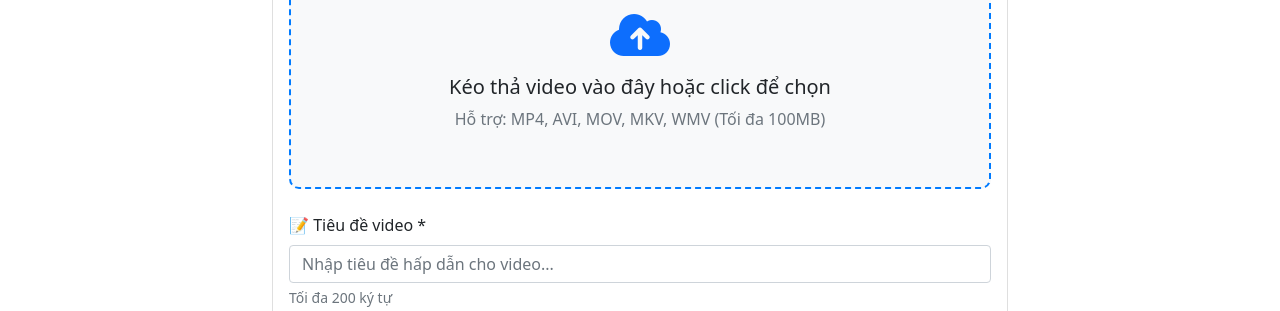
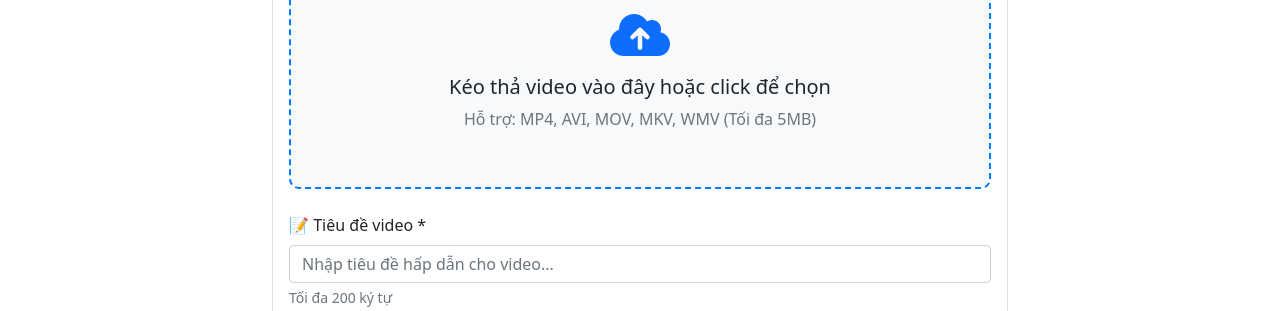
Before and after one commit to huandrart/upload_vid, a Flask app: page /upload in a window 1280 px wide. Shown: the part 214-525 px from the top of the page. Run offline with Flask 3, Linux system fonts and the light colour scheme; data that the repository does not hold is empty.

Commit message:
Reduce file size limit to 5MB for Railway stability

```diff
--- a/app.py
+++ b/app.py
@@ -9,7 +9,7 @@ import sqlite3
 app = Flask(__name__)
 app.config['SECRET_KEY'] = 'your-secret-key-here'
 app.config['UPLOAD_FOLDER'] = 'uploads'
-app.config['MAX_CONTENT_LENGTH'] = 100 * 1024 * 1024  # 100MB max file size
+app.config['MAX_CONTENT_LENGTH'] = 5 * 1024 * 1024  # Giảm xuống 5MB cho Railway
 
 # Tạo thư mục uploads nếu chưa có
 os.makedirs(app.config['UPLOAD_FOLDER'], exist_ok=True)
--- a/templates/upload.html
+++ b/templates/upload.html
@@ -19,7 +19,7 @@
                             <input type="file" class="form-control d-none" id="videoFile" name="video" accept="video/*" required>
                             <i class="fas fa-cloud-upload-alt fa-3x text-primary mb-3"></i>
                             <h5>Kéo thả video vào đây hoặc click để chọn</h5>
-                            <p class="text-muted">Hỗ trợ: MP4, AVI, MOV, MKV, WMV (Tối đa 100MB)</p>
+                            <p class="text-muted">Hỗ trợ: MP4, AVI, MOV, MKV, WMV (Tối đa 5MB)</p>
                         </div>
                         <div id="fileInfo" class="mt-2 d-none">
                             <div class="alert alert-info">
@@ -157,9 +157,9 @@ function handleFileSelect() {
             return;
         }
 
-        // Check file size (100MB)
-        if (file.size > 100 * 1024 * 1024) {
-            showAlert(`❌ File "${file.name}" quá lớn (${formatFileSize(file.size)})! Vui lòng chọn file nhỏ hơn 100MB.`, 'danger');
+        // Check file size (5MB)
+        if (file.size > 5 * 1024 * 1024) {
+            showAlert(`❌ File "${file.name}" quá lớn (${formatFileSize(file.size)})! Vui lòng chọn file nhỏ hơn 5MB.`, 'danger');
             fileInput.value = '';
             return;
         }
@@ -234,7 +234,8 @@ uploadForm.addEventListener('submit', async (e) => {
 
         const response = await fetch('/upload', {
             method: 'POST',
-            body: formData
+            body: formData,
+            signal: AbortSignal.timeout(30000)  // 30 second timeout
         });
 
         clearInterval(progressInterval);
```
